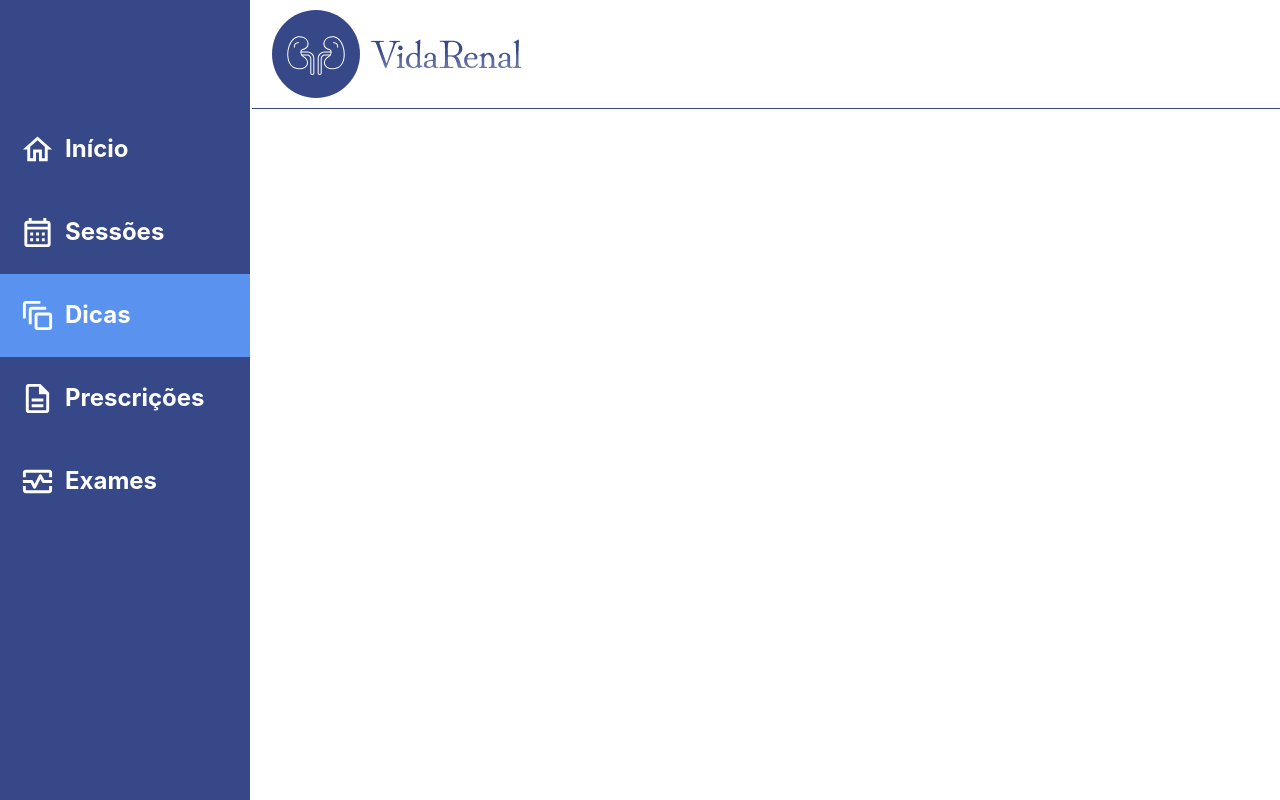
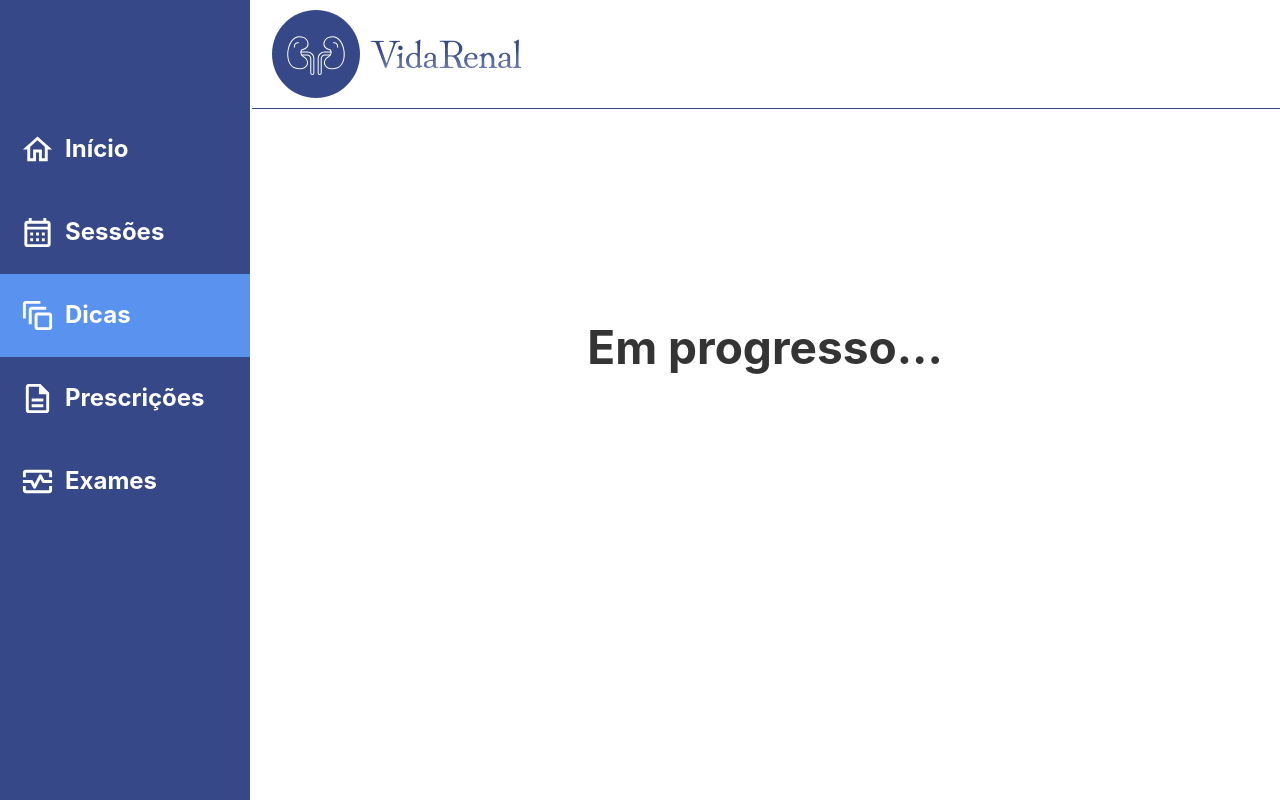
Before and after one commit to giselearaujos/frontend_vida_renal, a React (Vite) app: page /tips in a window 1280 px wide. Built offline with nearby package versions, Linux system fonts and the light colour scheme; no server answers.

Commit message:
:sparkles: Added new text in tips pages

```diff
--- a/src/pages/Tips/index.jsx
+++ b/src/pages/Tips/index.jsx
@@ -1,7 +1,7 @@
 export const Tips = () => {
   return (
     <div>
-      <h1>Tips</h1>
+      <h1 style={{display: 'flex', justifyContent: 'center', alignItems: 'center', height: '50rem'}}>Em progresso...</h1>
     </div>
   );
 }
```
